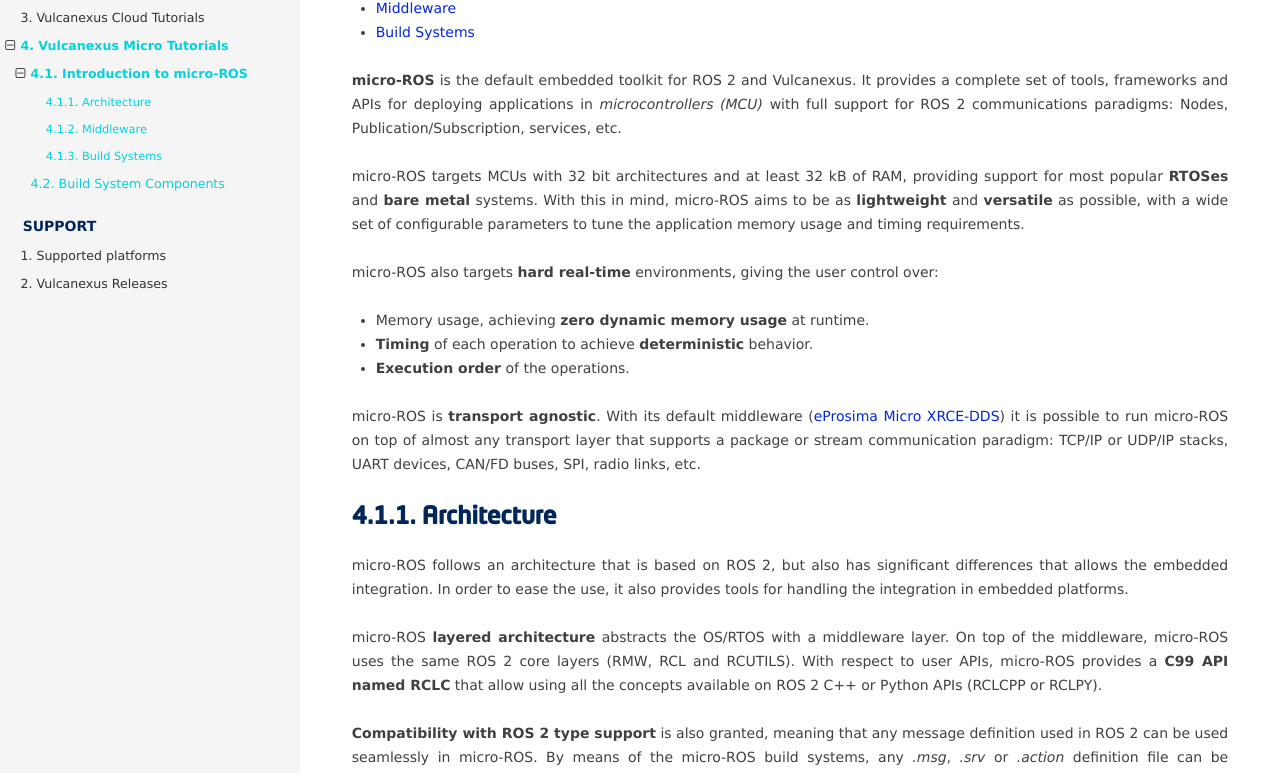
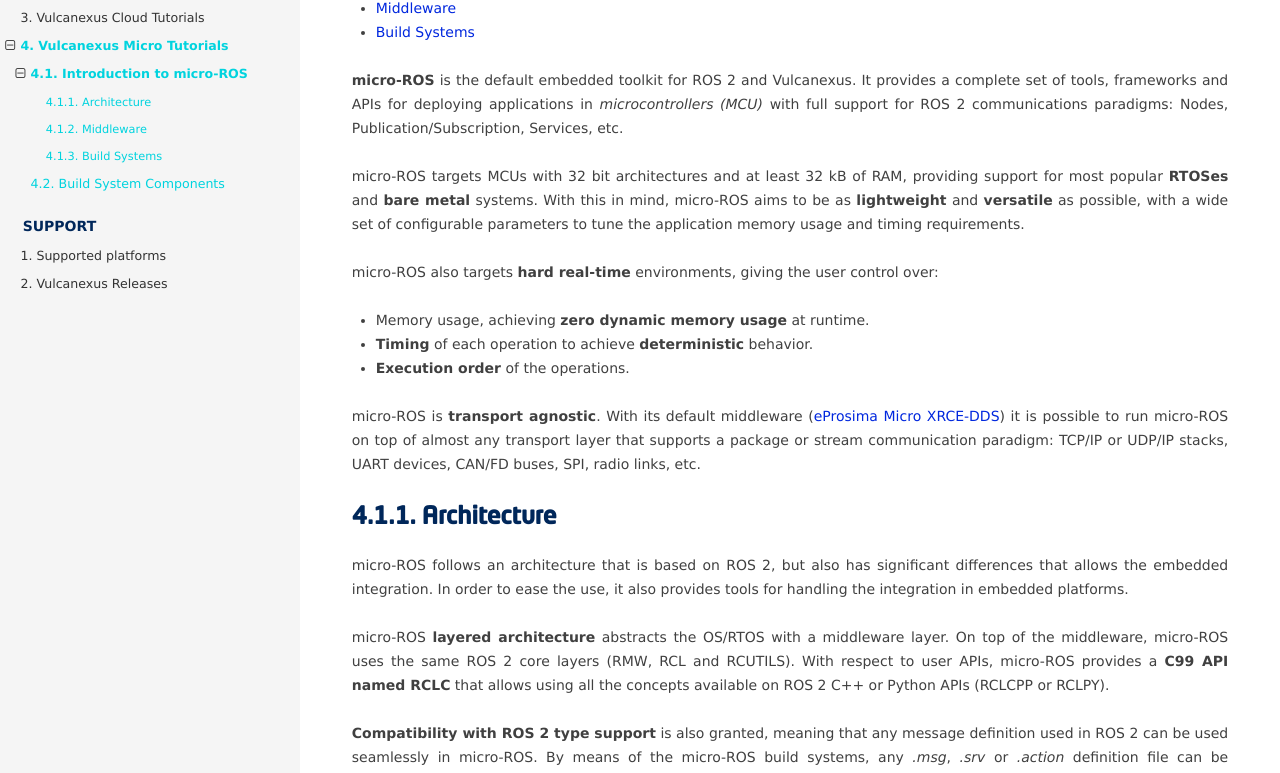
Before and after one commit to eProsima/vulcanexus, a Sphinx documentation site: the page built from docs/rst/tutorials/micro/introduction/introduction.rst, in a window 1280 px wide and 1400 px high. Shown: the part 389-1162 px from the top of the window. Built offline with Sphinx 7.4.7 and the Read the Docs theme 2.0.0, drawn with Linux system fonts in a browser that asks for light colours.

Commit message:
Typos
Signed-off-by: Pablo Garrido <pablogs9@gmail.com>

```diff
--- a/docs/rst/tutorials/micro/introduction/introduction.rst
+++ b/docs/rst/tutorials/micro/introduction/introduction.rst
@@ -15,7 +15,7 @@
     :backlinks: none
 
 **micro-ROS** is the default embedded toolkit for ROS 2 and Vulcanexus.
-It provides a complete set of tools, frameworks and APIs for deploying applications in *microcontrollers (MCU)* with full support for ROS 2 communications paradigms: Nodes, Publication/Subscription, services, etc.
+It provides a complete set of tools, frameworks and APIs for deploying applications in *microcontrollers (MCU)* with full support for ROS 2 communications paradigms: Nodes, Publication/Subscription, Services, etc.
 
 micro-ROS targets MCUs with 32 bit architectures and at least 32 kB of RAM, providing support for most popular **RTOSes** and **bare metal** systems.
 With this in mind, micro-ROS aims to be as **lightweight** and **versatile** as possible, with a wide set of configurable parameters to tune the application memory usage and timing requirements.
@@ -26,7 +26,8 @@
 * **Timing** of each operation to achieve **deterministic** behavior.
 * **Execution order** of the operations.
 
-micro-ROS is **transport agnostic**. With its default middleware (`eProsima Micro XRCE-DDS <https://micro-xrce-dds.docs.eprosima.com/en/latest/>`_) it is possible to run micro-ROS on top of almost any transport layer that supports a package or stream communication paradigm: TCP/IP or UDP/IP stacks, UART devices, CAN/FD buses, SPI, radio links, etc.
+micro-ROS is **transport agnostic**.
+With its default middleware (`eProsima Micro XRCE-DDS <https://micro-xrce-dds.docs.eprosima.com/en/latest/>`_) it is possible to run micro-ROS on top of almost any transport layer that supports a package or stream communication paradigm: TCP/IP or UDP/IP stacks, UART devices, CAN/FD buses, SPI, radio links, etc.
 
 .. _tutorials_micro_architecture:
 
@@ -36,8 +37,9 @@
 micro-ROS follows an architecture that is based on ROS 2, but also has significant differences that allows the embedded integration.
 In order to ease the use, it also provides tools for handling the integration in embedded platforms.
 
-micro-ROS **layered architecture** abstracts the OS/RTOS with a middleware layer. On top of the middleware, micro-ROS uses the same ROS 2 core layers (RMW, RCL and RCUTILS).
-With respect to user APIs, micro-ROS provides a **C99 API named RCLC** that allow using all the concepts available on ROS 2 C++ or Python APIs (RCLCPP or RCLPY).
+micro-ROS **layered architecture** abstracts the OS/RTOS with a middleware layer.
+On top of the middleware, micro-ROS uses the same ROS 2 core layers (RMW, RCL and RCUTILS).
+With respect to user APIs, micro-ROS provides a **C99 API named RCLC** that allows using all the concepts available on ROS 2 C++ or Python APIs (RCLCPP or RCLPY).
 
 **Compatibility with ROS 2 type support** is also granted, meaning that any message definition used in ROS 2 can be used seamlessly in micro-ROS.
 By means of the micro-ROS build systems, any `.msg`, `.srv` or `.action` definition file can be integrated in the micro-ROS build in order to achieve a type interoperability with ROS 2.
```
Also changed, not shown: docs/rst/tutorials/micro/build_system_components/build_system_components.rst (+4 -4 lines).
